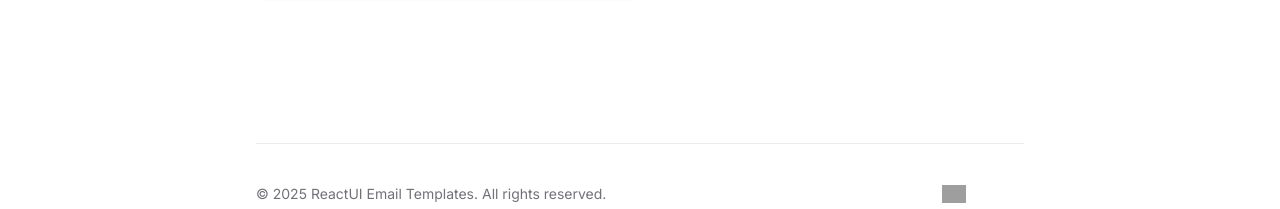
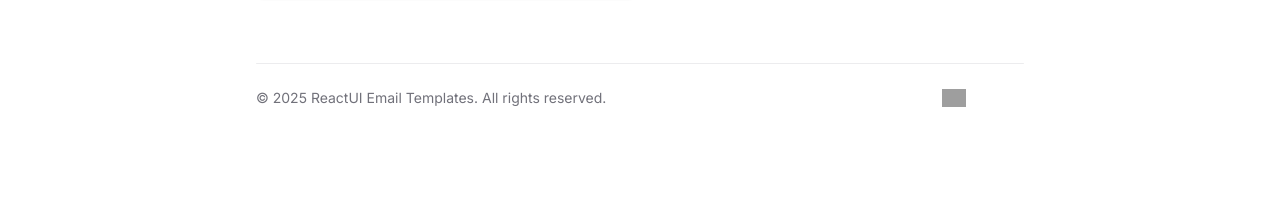
Before and after one commit to sutharjay1/reactui-email, a Next.js app: page / in a window 1280 px wide. Shown: the part 673-882 px from the top of the page. After the commit the page ends 805 px from the top, so only its background shows below. Built offline with nearby package versions, Linux system fonts and the light colour scheme; grey boxes are pictures that could not be loaded; some icons are missing.

Commit message:
fix(app): Footer Fix

```diff
--- a/src/app/page.tsx
+++ b/src/app/page.tsx
@@ -57,10 +57,9 @@ export default function Page() {
                 </ul>
               </nav>
             </div>
-
-            <Footer />
           </div>
         </div>
+        <Footer />
       </main>
     </>
   );
--- a/src/components/footer.tsx
+++ b/src/components/footer.tsx
@@ -30,9 +30,9 @@ const socialLinks = [
 
 export default function Footer() {
   return (
-    <footer>
-      <div className="mx-auto w-full pb-4 pt-12 md:pb-0 md:pt-16">
-        <Separator className="my-8 h-[1px] rounded-full bg-ring/20" />
+    <footer className="mx-auto w-full">
+      <div className="mx-auto max-w-3xl pb-4">
+        <Separator className="my-4 h-[1px] rounded-full bg-ring/20" />
 
         <div className="flex flex-col items-center justify-between gap-4 text-center sm:flex-row">
           <p className="text-sm text-muted-foreground">
```
